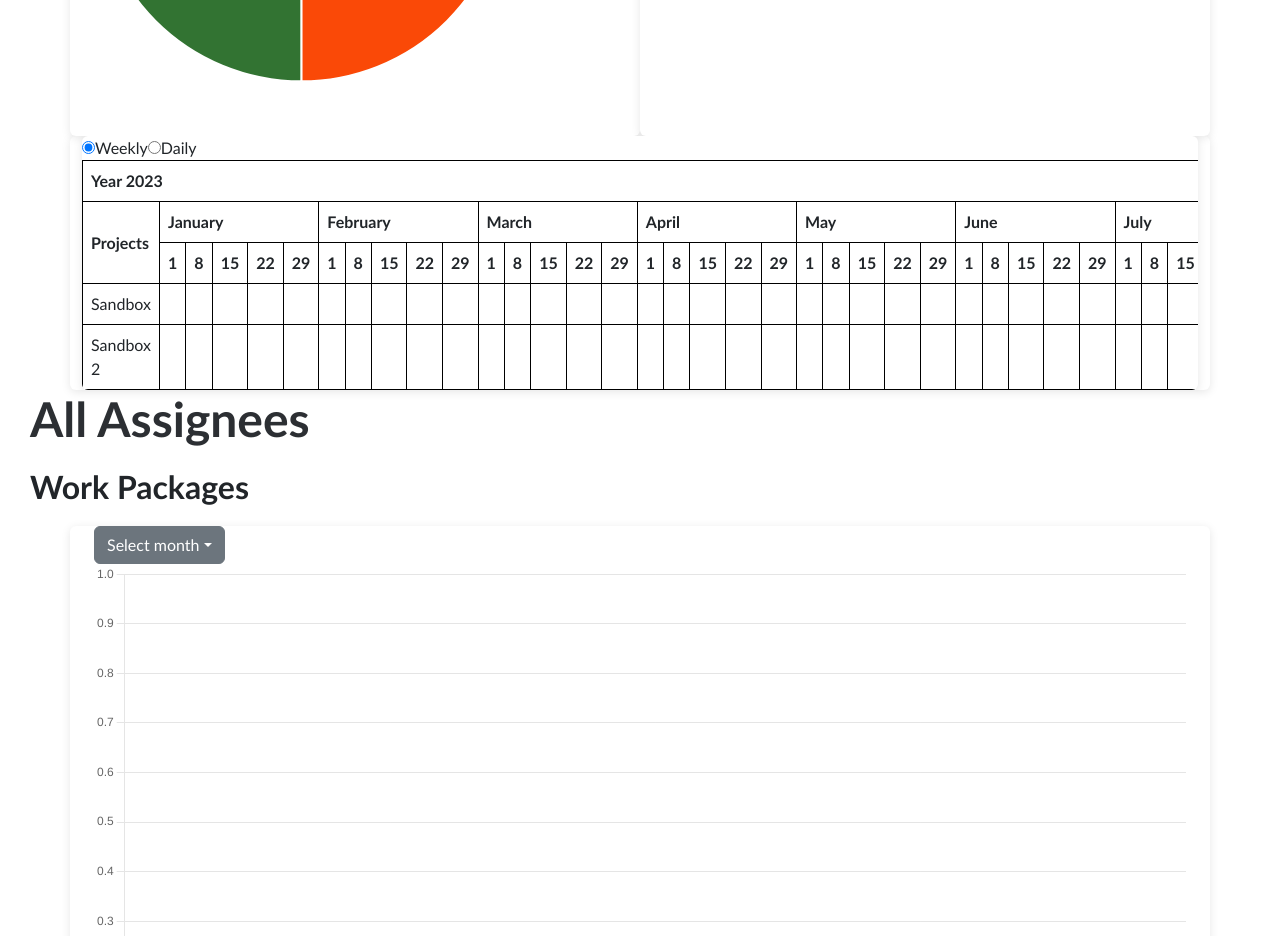
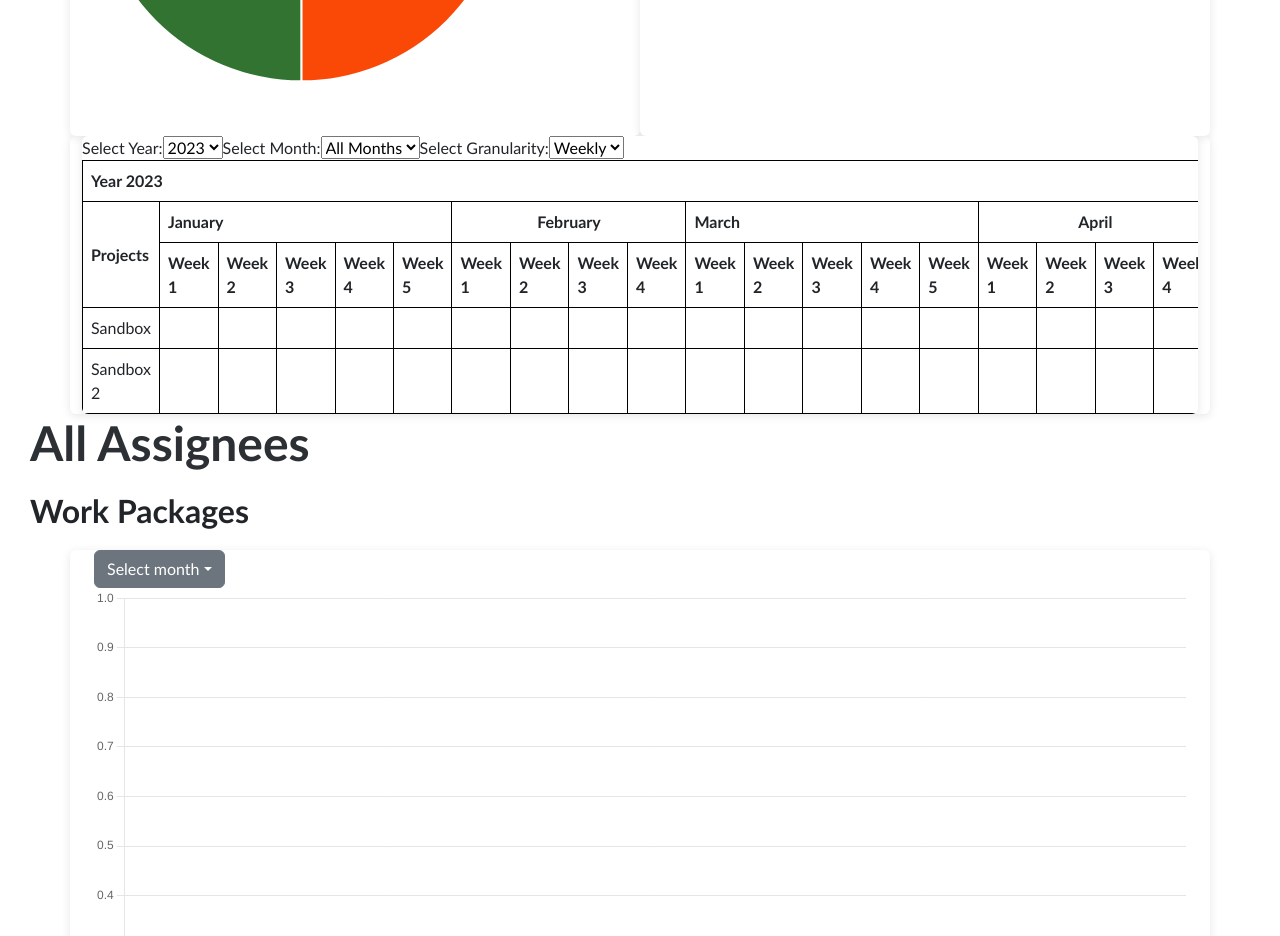
Before and after one commit to dhiyarisalah/dashboard-exe-summary, a React (Vite) app in the folder frontend/: page / in a window 1280 px wide. Shown: the part 880-1816 px from the top of the page. Built offline with nearby package versions, Linux system fonts and the light colour scheme.

Commit message:
update chart

```diff
--- a/frontend/src/components/Ganttchart.jsx
+++ b/frontend/src/components/Ganttchart.jsx
@@ -2,23 +2,23 @@ import React, { useState } from 'react';
 import { projectData } from '../data/index.js';
 
 const Ganttchart = () => {
-  const [view, setView] = useState('weekly'); // State variable for selected view
   const [selectedYear, setSelectedYear] = useState(new Date().getFullYear()); // State variable for selected year
   const [selectedMonth, setSelectedMonth] = useState(''); // State variable for selected month
+  const [granularity, setGranularity] = useState('weekly'); // State variable for selected granularity (weekly or daily)
 
   const months = [
-    { name: 'January', dates: Array.from({ length: 31 }, (_, i) => i + 1) },
-    { name: 'February', dates: Array.from({ length: 28 }, (_, i) => i + 1) },
-    { name: 'March', dates: Array.from({ length: 31 }, (_, i) => i + 1) },
-    { name: 'April', dates: Array.from({ length: 30 }, (_, i) => i + 1) },
-    { name: 'May', dates: Array.from({ length: 31 }, (_, i) => i + 1) },
-    { name: 'June', dates: Array.from({ length: 30 }, (_, i) => i + 1) },
-    { name: 'July', dates: Array.from({ length: 31 }, (_, i) => i + 1) },
-    { name: 'August', dates: Array.from({ length: 31 }, (_, i) => i + 1) },
-    { name: 'September', dates: Array.from({ length: 30 }, (_, i) => i + 1) },
-    { name: 'October', dates: Array.from({ length: 31 }, (_, i) => i + 1) },
-    { name: 'November', dates: Array.from({ length: 30 }, (_, i) => i + 1) },
-    { name: 'December', dates: Array.from({ length: 31 }, (_, i) => i + 1) },
+    { name: 'January', weeks: [1, 2, 3, 4, 5], dates: Array.from({ length: 31 }, (_, i) => i + 1) },
+    { name: 'February', weeks: [1, 2, 3, 4], dates: Array.from({ length: 28 }, (_, i) => i + 1) },
+    { name: 'March', weeks: [1, 2, 3, 4, 5], dates: Array.from({ length: 31 }, (_, i) => i + 1) },
+    { name: 'April', weeks: [1, 2, 3, 4], dates: Array.from({ length: 30 }, (_, i) => i + 1) },
+    { name: 'May', weeks: [1, 2, 3, 4, 5], dates: Array.from({ length: 31 }, (_, i) => i + 1) },
+    { name: 'June', weeks: [1, 2, 3, 4], dates: Array.from({ length: 30 }, (_, i) => i + 1) },
+    { name: 'July', weeks: [1, 2, 3, 4, 5], dates: Array.from({ length: 31 }, (_, i) => i + 1) },
+    { name: 'August', weeks: [1, 2, 3, 4, 5], dates: Array.from({ length: 31 }, (_, i) => i + 1) },
+    { name: 'September', weeks: [1, 2, 3, 4], dates: Array.from({ length: 30 }, (_, i) => i + 1) },
+    { name: 'October', weeks: [1, 2, 3, 4, 5], dates: Array.from({ length: 31 }, (_, i) => i + 1) },
+    { name: 'November', weeks: [1, 2, 3, 4], dates: Array.from({ length: 30 }, (_, i) => i + 1) },
+    { name: 'December', weeks: [1, 2, 3, 4, 5], dates: Array.from({ length: 31 }, (_, i) => i + 1) },
   ];
 
   // Year options
@@ -28,11 +28,6 @@ const Ganttchart = () => {
   const endYear = startYear + yearsToShow - 1;
   const yearOptions = Array.from({ length: yearsToShow }, (_, i) => startYear + i);
 
-  // Event handlers
-  const handleViewChange = (event) => {
-    setView(event.target.value);
-  };
-
   const handleYearChange = (event) => {
     setSelectedYear(parseInt(event.target.value));
   };
@@ -41,11 +36,17 @@ const Ganttchart = () => {
     setSelectedMonth(event.target.value);
   };
 
+  const handleGranularityChange = (event) => {
+    setGranularity(event.target.value);
+  };
+
   // Helper function to get the relevant dates based on the selected view
   const getDates = (month) => {
-    return view === 'weekly' ? [1, 8, 15, 22, 29] : month.dates;
+    return granularity === 'weekly' ? month.weeks : month.dates;
   };
 
+  // Helper function to get the bullet mark for a specific milestone
+// Helper function to get the bullet mark for a specific milestone
 // Helper function to get the bullet mark for a specific milestone
 const getBulletMark = (milestones, selectedYear, month, date) => {
   // Find the milestone with the matching date
@@ -65,40 +66,25 @@ const Ganttchart = () => {
   // If no milestone found, return an empty string
   if (!milestone) return '';
 
-    // Check the selected view and date range to determine whether to display a bullet mark
-    if (view === 'daily') {
-      return '•';
-    } else if (view === 'weekly') {
-      const currentDate = new Date(selectedYear, months.findIndex((m) => m.name === month), date);
-      const startDate = new Date(currentDate);
-      startDate.setDate(startDate.getDate() - ((currentDate.getDay() - 1 + 7) % 7)); // Start from the first day of the week
-      const endDate = new Date(startDate);
-      endDate.setDate(endDate.getDate() + 6); // End on the seventh day of the week
+  if (granularity === 'weekly') {
+    // Find the first day of the week for the selected date
+    const firstDayOfMonth = new Date(selectedYear, months.findIndex((m) => m.name === month), 1);
+    const firstDayOfWeek = firstDayOfMonth.getDay(); // 0 (Sunday) to 6 (Saturday)
 
-      if (currentDate >= startDate && currentDate <= endDate) {
-        return '•';
-      } else {
-        return '';
-      }
+    // Calculate the week number
+    const weekNumber = Math.ceil((date + firstDayOfWeek) / 7);
+
+    return `Week ${weekNumber} •`;
   }
 
-    return '';
+  return '•';
 };
+
+
 
   return (
     <div className="landingpage">
       <div className="second-row">
-        <div>
-          <label>
-            <input type="radio" value="weekly" checked={view === 'weekly'} onChange={handleViewChange} />
-            Weekly
-          </label>
-          <label>
-            <input type="radio" value="daily" checked={view === 'daily'} onChange={handleViewChange} />
-            Daily
-          </label>
-        </div>
-        {view === 'daily' && (
         <div>
           <label htmlFor="year">Select Year:</label>
           <select id="year" value={selectedYear} onChange={handleYearChange}>
@@ -117,10 +103,15 @@ const Ganttchart = () => {
               </option>
             ))}
           </select>
+          <label htmlFor="granularity">Select Granularity:</label>
+          <select id="granularity" value={granularity} onChange={handleGranularityChange}>
+            <option value="weekly">Weekly</option>
+            <option value="daily">Daily</option>
+          </select>
         </div>
-        )}
         <div className="table-container">
           <table>
+            {/* Table header */}
             <thead>
               <tr>
                 <th colSpan={months.reduce((acc, month) => acc + getDates(month).length, 0) + 1}>
@@ -143,23 +134,24 @@ const Ganttchart = () => {
               <tr>
                 {months.map((month) => {
                   if (selectedMonth === '' || selectedMonth === month.name) {
-                    return getDates(month).map((date) => (
-                      <th key={`${month.name}-${date}`}>{date}</th>
+                    return getDates(month).map((item) => (
+                      <th key={`${month.name}-${item}`}>{granularity === 'weekly' ? `Week ${item}` : item}</th>
                     ));
                   }
                   return null;
                 })}
               </tr>
             </thead>
+            {/* Table body */}
             <tbody>
               {projectData.map((project) => (
                 <tr key={project.projectName}>
                   <td>{project.projectName}</td>
                   {months.map((month) => {
                     if (selectedMonth === '' || selectedMonth === month.name) {
-                      return getDates(month).map((date) => (
-                        <td key={`${project.projectName}-${month.name}-${date}`}>
-                          {getBulletMark(project.milestones, selectedYear, month.name, date)}
+                      return getDates(month).map((item) => (
+                        <td key={`${project.projectName}-${month.name}-${item}`}>
+                          {getBulletMark(project.milestones, selectedYear, month.name, item)}
                         </td>
                       ));
                     }
```
Lines whose indentation alone changed are shown as unchanged.
